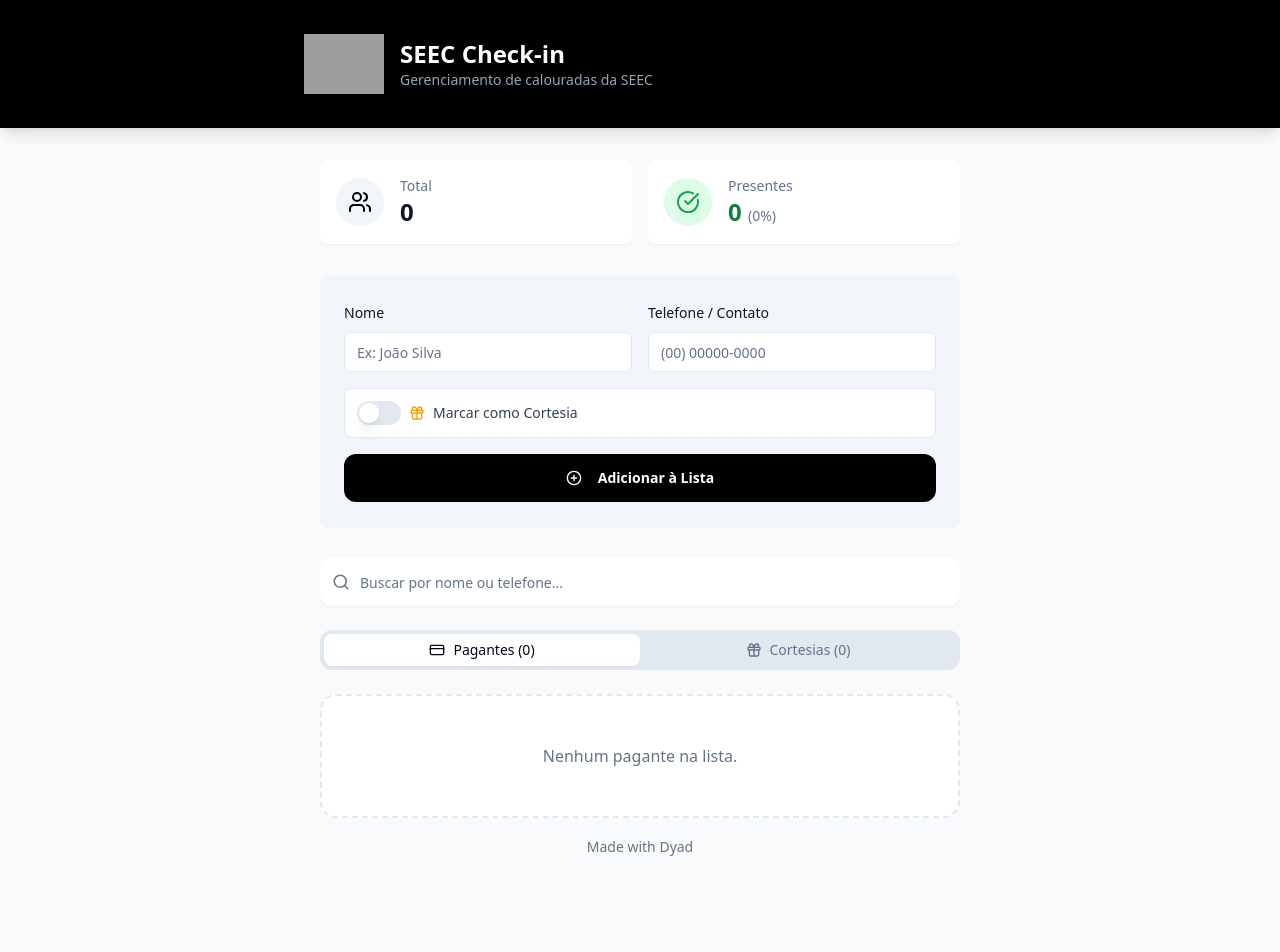
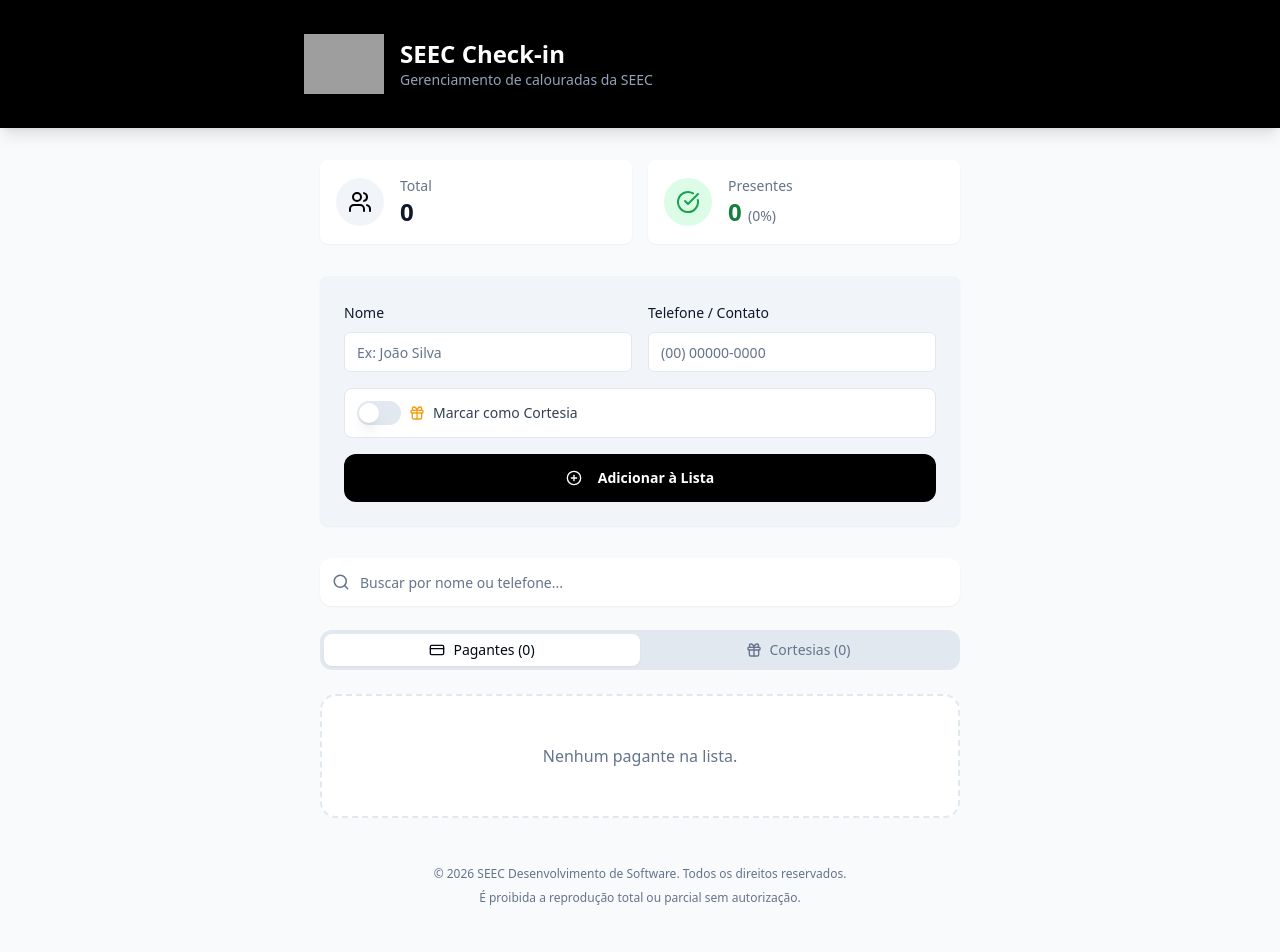
Before and after one commit to kakauxi/seec-calouradas, a React (Vite) app: page / in a window 1280 px wide. Shown: the top 952 px of the page. Built offline with nearby package versions, Linux system fonts and the light colour scheme; grey boxes are pictures that could not be loaded.

Commit message:
[dyad] Adicionando rodapé com direitos autorais - wrote 2 file(s)

```diff
--- /dev/null
+++ b/src/components/Footer.tsx
@@ -0,0 +1,14 @@
+"use client";
+
+import React from 'react';
+
+const Footer = () => {
+  return (
+    <footer className="mt-12 pb-8 px-4 text-center text-slate-500 text-xs space-y-2">
+      <p>© 2026 SEEC Desenvolvimento de Software. Todos os direitos reservados.</p>
+      <p>É proibida a reprodução total ou parcial sem autorização.</p>
+    </footer>
+  );
+};
+
+export default Footer;
--- a/src/pages/Index.tsx
+++ b/src/pages/Index.tsx
@@ -5,6 +5,7 @@ import { Guest } from '@/types/guest';
 import AddGuestForm from '@/components/AddGuestForm';
 import GuestCard from '@/components/GuestCard';
 import GuestStats from '@/components/GuestStats';
+import Footer from '@/components/Footer';
 import { Input } from '@/components/ui/input';
 import { Search, Users, Gift, CreditCard } from 'lucide-react';
 import { showSuccess } from '@/utils/toast';
@@ -68,7 +69,7 @@ const Index = () => {
   const presentCount = guests.filter(g => g.isPresent).length;
 
   return (
-    <div className="min-h-screen bg-slate-50 pb-20">
+    <div className="min-h-screen bg-slate-50 pb-10">
       {/* Header */}
       <header className="bg-black text-white py-6 px-4 shadow-lg mb-8">
         <div className="max-w-2xl mx-auto flex items-center gap-4">
@@ -145,6 +146,7 @@ const Index = () => {
         </Tabs>
       </main>
 
+      <Footer />
       <MadeWithDyad />
     </div>
   );
```
